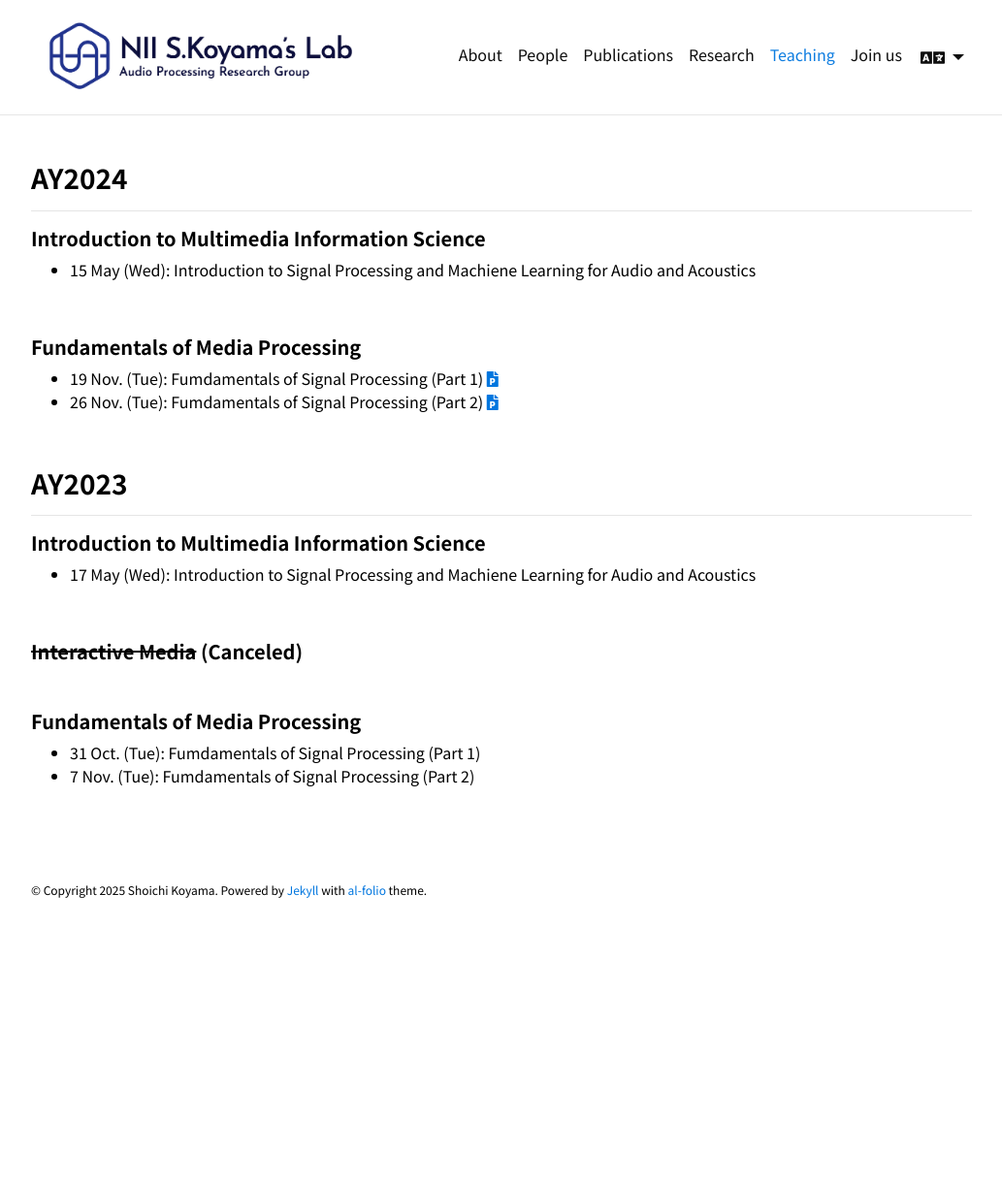
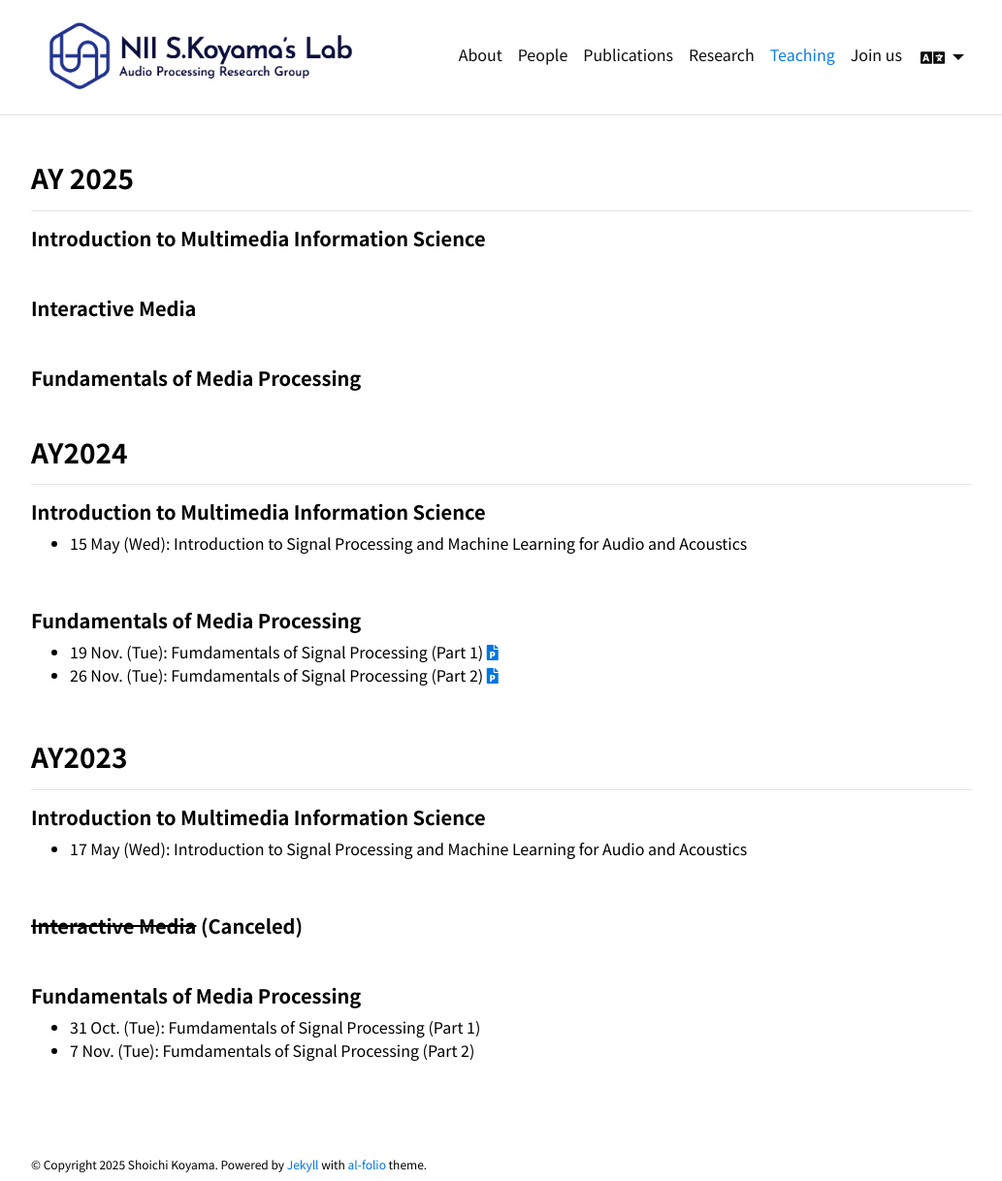
Before and after one commit to skoyamalab/skoyamalab.github.io, a Jekyll site: the page built from _pages/teaching.md, in a window 1280 px wide and 1218 px high. Shown: the whole window at 97% size, without its empty margins (123-1156 px from the left). Built offline with Jekyll 4.4.1, drawn with Linux system fonts in a browser that asks for light colours; comment, search, counter and statistics services are not loaded; a style sheet for code colours, icons or effects is not loaded.

Commit message:
updated teaching

```diff
--- a/_pages/teaching.md
+++ b/_pages/teaching.md
@@ -8,12 +8,28 @@ nav: true
 nav_order: 4
 ---
 
+### AY 2025
+
+---
+
+##### Introduction to Multimedia Information Science
+
+<br />
+
+##### Interactive Media
+
+<br />
+
+##### Fundamentals of Media Processing
+
+<br />
+
 ### AY2024
 
 ---
 
 ##### Introduction to Multimedia Information Science
-- 15 May (Wed): Introduction to Signal Processing and Machiene Learning for Audio and Acoustics
+- 15 May (Wed): Introduction to Signal Processing and Machine Learning for Audio and Acoustics
 
 <br />
 
@@ -28,7 +44,7 @@ nav_order: 4
 ---
 
 ##### Introduction to Multimedia Information Science
-- 17 May (Wed): Introduction to Signal Processing and Machiene Learning for Audio and Acoustics
+- 17 May (Wed): Introduction to Signal Processing and Machine Learning for Audio and Acoustics
 
 <br />
 
```
Also changed, not shown: _pages_ja/teaching.md (+16 -0 lines).
